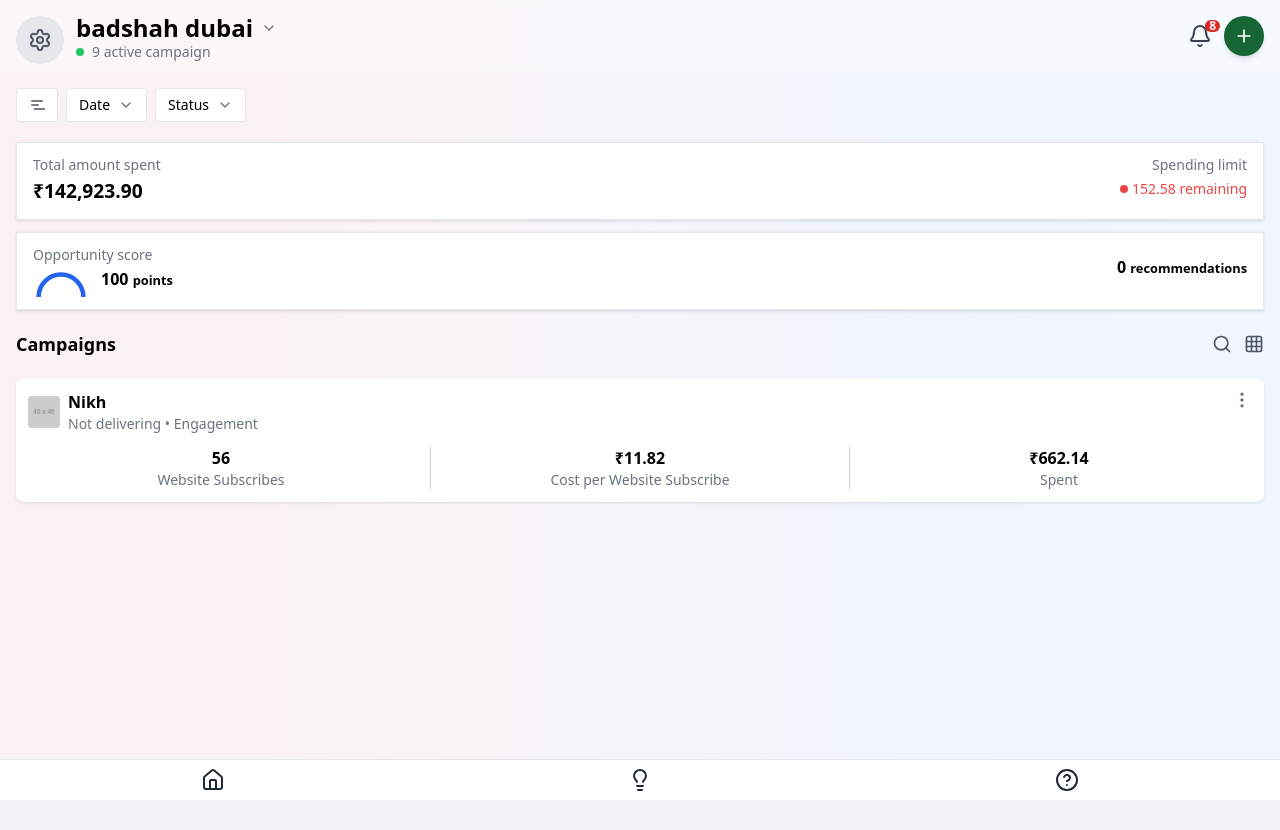
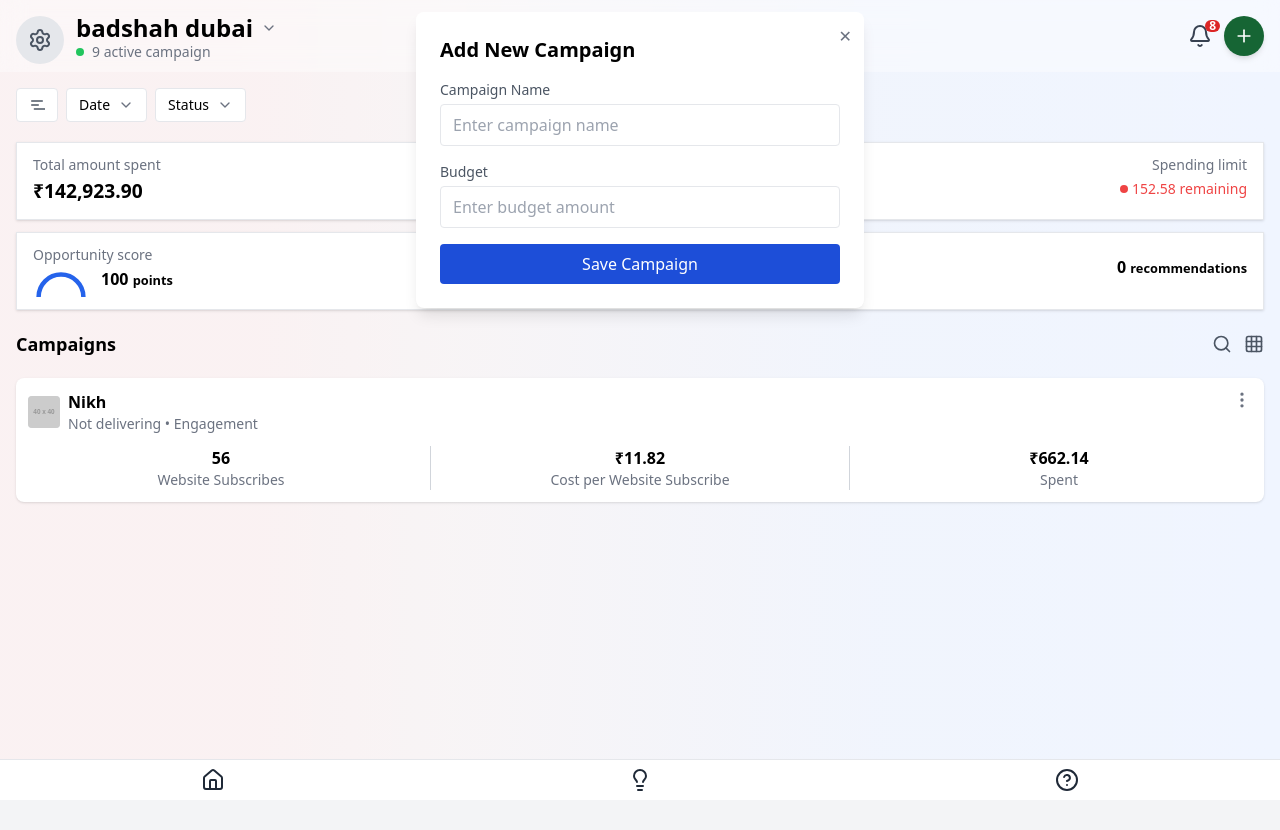
Before and after one commit to atif-shaheer/metaads, a React (Vite) app: page / in a window 1280 px wide. Both pictures are taken after a click on the button 1244 px from the left and 36 px from the top of the page. Shown: the top 830 px of the page. Built offline with nearby package versions, Linux system fonts and the light colour scheme.

Commit message:
model form add

```diff
--- /dev/null
+++ b/src/components/AddCampaignModal.jsx
@@ -0,0 +1,49 @@
+import React from "react";
+
+export default function AddCampaignModal({ isOpen, onClose }) {
+  if (!isOpen) return null;
+
+  return (
+    <div className="fixed inset-0 bg-black bg-opacity-40 flex justify-center items-center z-50" style={{ marginTop: '10rem' }}>
+      <div className="bg-white rounded-lg p-6 w-11/12 max-w-md shadow-lg relative">
+        {/* Close Button */}
+        <button
+          onClick={onClose}
+          className="absolute top-3 right-3 text-gray-500 hover:text-gray-700"
+        >
+          ✕
+        </button>
+
+        <h2 className="text-xl font-semibold mb-4">Add New Campaign</h2>
+
+        {/* Form */}
+        <form className="space-y-4">
+          <div>
+            <label className="block text-sm text-gray-600 mb-1">Campaign Name</label>
+            <input
+              type="text"
+              className="w-full border rounded px-3 py-2 focus:outline-none focus:ring focus:ring-blue-200"
+              placeholder="Enter campaign name"
+            />
+          </div>
+
+          <div>
+            <label className="block text-sm text-gray-600 mb-1">Budget</label>
+            <input
+              type="number"
+              className="w-full border rounded px-3 py-2 focus:outline-none focus:ring focus:ring-blue-200"
+              placeholder="Enter budget amount"
+            />
+          </div>
+
+          <button
+            type="submit"
+            className="w-full bg-blue-700 text-white py-2 rounded hover:bg-green-800 transition"
+          >
+            Save Campaign
+          </button>
+        </form>
+      </div>
+    </div>
+  );
+}
--- a/src/pages/Dashboard.jsx
+++ b/src/pages/Dashboard.jsx
@@ -1,6 +1,9 @@
 import { Bell, Plus, Search, Grid, MoreVertical, Settings, ChevronDown } from "lucide-react";
+import React, { useState } from "react";
+import AddCampaignModal from "../components/AddCampaignModal";
 
 export default function Dashboard() {
+  const [showModal, setShowModal] = useState(false);
   return (
     <div className="min-h-screen relative pb-14" style={{
       background: `linear-gradient(
@@ -48,10 +51,19 @@ export default function Dashboard() {
               </span>
             </div>
 
-            <button className="w-10 h-10 rounded-full bg-green-800 flex items-center justify-center shadow-md">
+            <button
+            onClick={() => setShowModal(true)}
+            className="w-10 h-10 rounded-full bg-green-800 flex items-center justify-center shadow-md">
               <Plus className="w-5 h-5 text-white" />
             </button>
           </div>
+
+      {/* Modal */}
+      <AddCampaignModal
+        isOpen={showModal}
+        onClose={() => setShowModal(false)}
+      />
+
         </div>
       </div>
 
```
